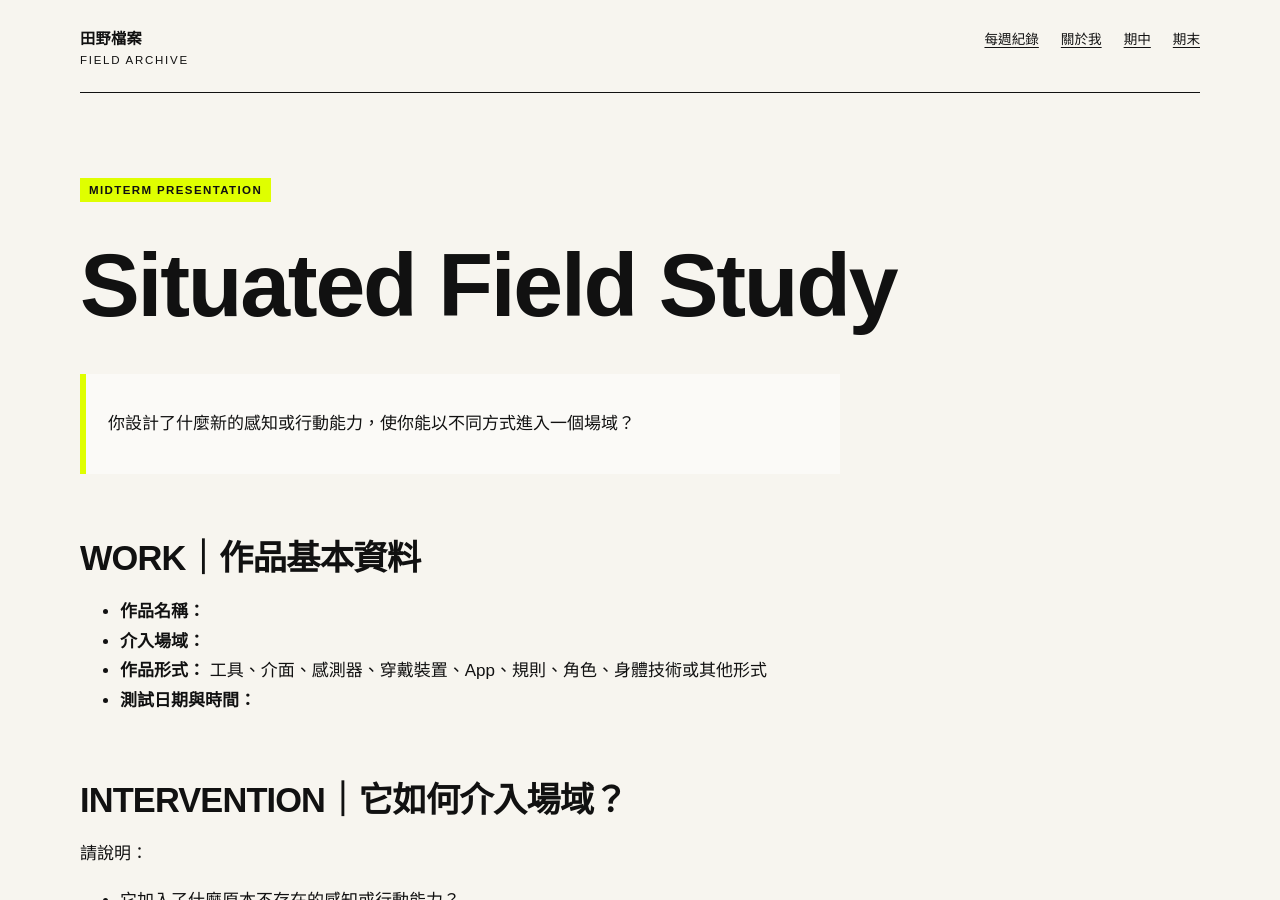
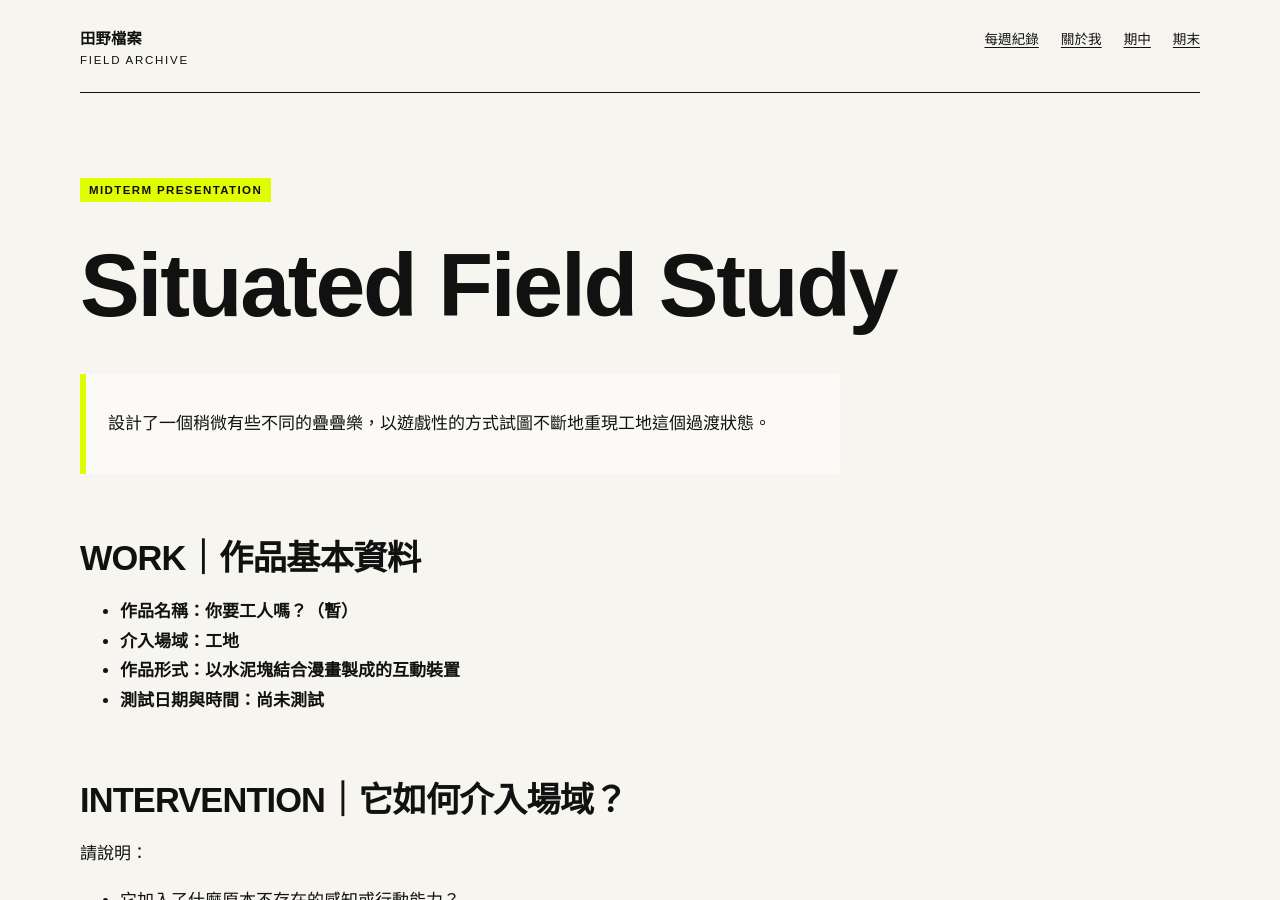
Before and after one commit to aa46946946/fieldworkarchive, a Jekyll site: the page built from weeks/week-09.md, in a window 1280 px wide and 900 px high. Built offline with Jekyll 4.4.1, drawn with Linux system fonts in a browser that asks for light colours.

Commit message:
Update week-09.md

```diff
--- a/weeks/week-09.md
+++ b/weeks/week-09.md
@@ -7,15 +7,14 @@ permalink: /weeks/week-09/
 
 # Situated Field Study
 
-> 你設計了什麼新的感知或行動能力，使你能以不同方式進入一個場域？
+> 設計了一個稍微有些不同的疊疊樂，以遊戲性的方式試圖不斷地重現工地這個過渡狀態。
 
 ## WORK｜作品基本資料
 
-* **作品名稱：**
-* **介入場域：**
-* **作品形式：**
-  工具、介面、感測器、穿戴裝置、App、規則、角色、身體技術或其他形式
-* **測試日期與時間：**
+* **作品名稱：你要工人嗎？（暫）**
+* **介入場域：工地**
+* **作品形式：以水泥塊結合漫畫製成的互動裝置**
+* **測試日期與時間：尚未測試**
 
 
 ## INTERVENTION｜它如何介入場域？
```
